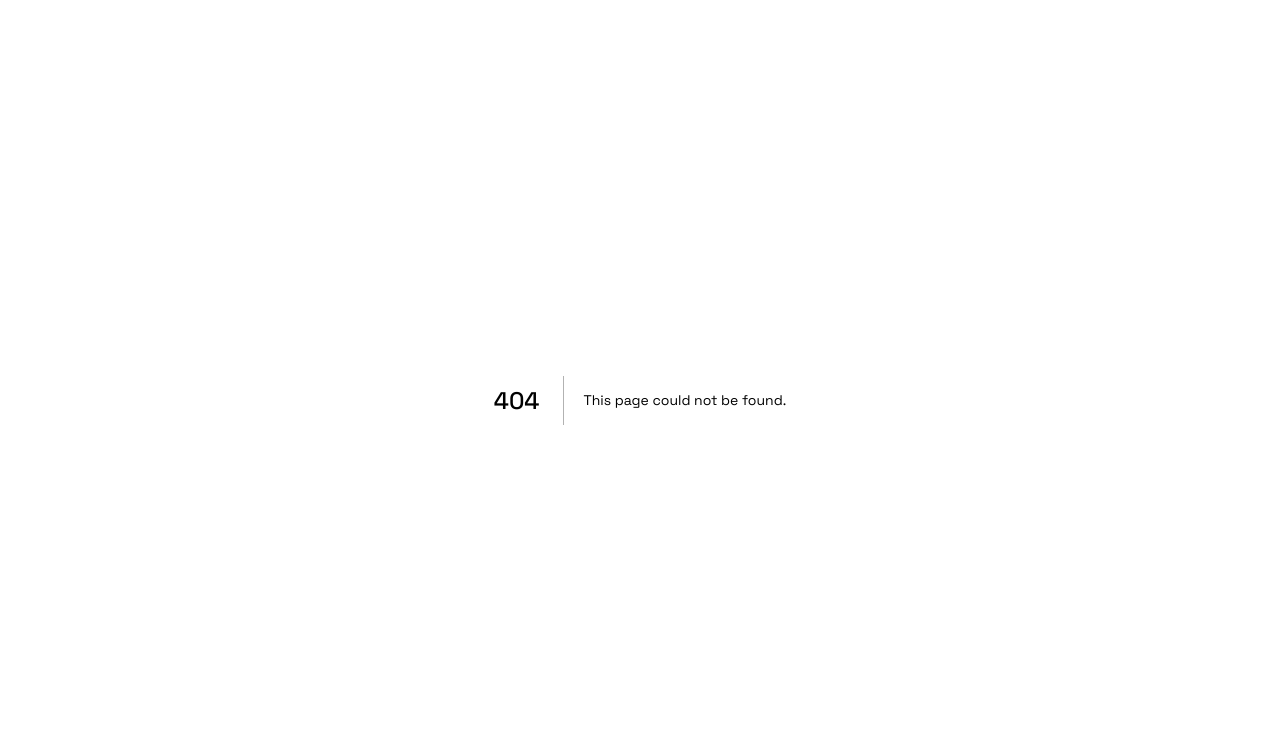
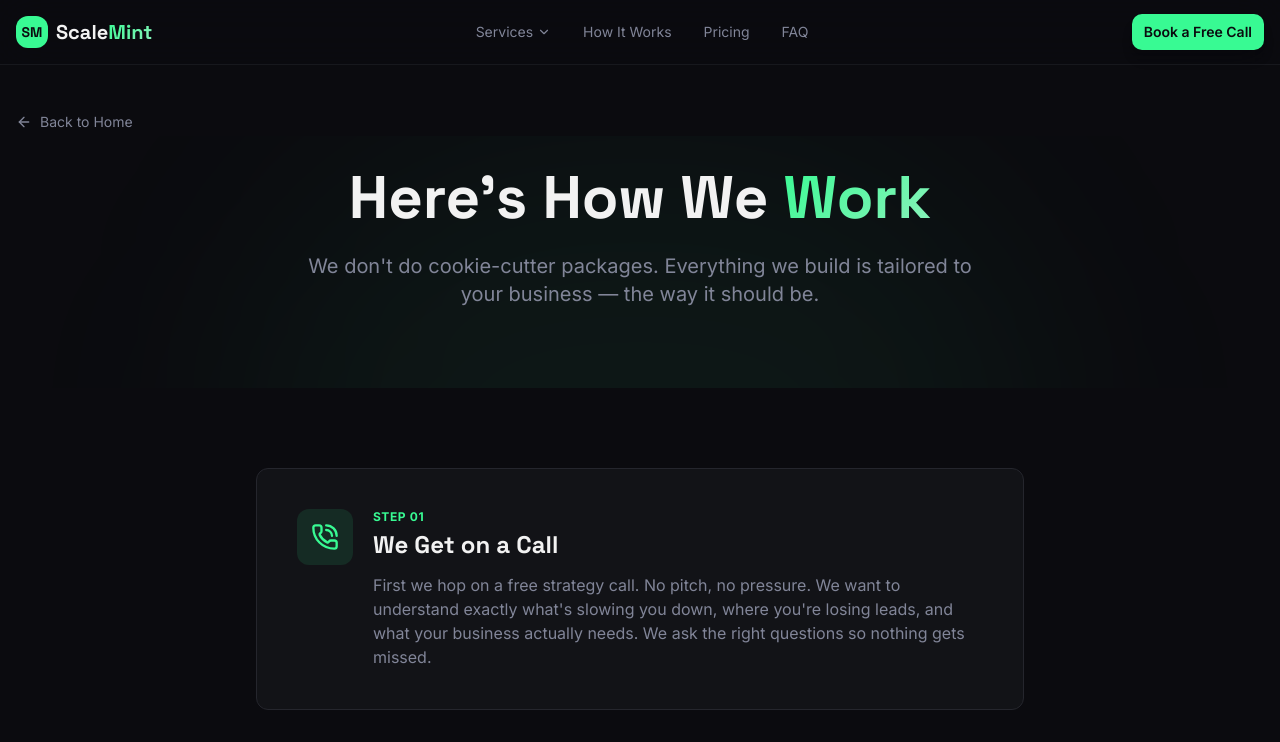
Before and after one commit to jcdammert/scale-mint, a Next.js app: page /how-it-works in a window 1280 px wide. Before the commit this address had no page. Shown: the top 742 px of the page. Built offline with nearby package versions, Linux system fonts and the light colour scheme.

Commit message:
Add dedicated How It Works page
- Create /how-it-works page with 5-step process breakdown
- Update navbar link from anchor to dedicated route
- Matches existing site design with card-glass components and animations

Co-Authored-By: Claude Opus 4.6 <noreply@anthropic.com>

```diff
--- /dev/null
+++ b/src/app/how-it-works/page.tsx
@@ -0,0 +1,168 @@
+"use client";
+
+import Navbar from "@/components/Navbar";
+import Footer from "@/components/Footer";
+import { Button } from "@/components/ui/button";
+import { motion } from "framer-motion";
+import {
+  ArrowLeft,
+  ArrowRight,
+  PhoneCall,
+  Handshake,
+  Hammer,
+  MonitorPlay,
+  HeartHandshake,
+} from "lucide-react";
+import Link from "next/link";
+
+const steps = [
+  {
+    step: "01",
+    icon: PhoneCall,
+    title: "We Get on a Call",
+    description:
+      "First we hop on a free strategy call. No pitch, no pressure. We want to understand exactly what's slowing you down, where you're losing leads, and what your business actually needs. We ask the right questions so nothing gets missed.",
+  },
+  {
+    step: "02",
+    icon: Handshake,
+    title: "We See If It's a Good Fit",
+    description:
+      "We're honest about this — we only work with business owners who are serious about growing. If you're not ready to invest in your business or you're looking for a magic fix overnight, we're probably not the right fit. But if you're committed to building something real, we want to work with you.",
+  },
+  {
+    step: "03",
+    icon: Hammer,
+    title: "We Build Everything For You",
+    description:
+      "Once we're aligned, we get to work. Website, marketing, automations, CRM — whatever your business needs, we build it from the ground up and tailor it specifically to how you operate. No templates, no shortcuts.",
+  },
+  {
+    step: "04",
+    icon: MonitorPlay,
+    title: "We Hand It Over and Show You Everything",
+    description:
+      "When it's done, we walk you through the whole system on a recorded call so you know exactly how everything works. You're in control. We're not trying to keep you dependent on us — we want you to feel confident running it yourself.",
+  },
+  {
+    step: "05",
+    icon: HeartHandshake,
+    title: "We Stay in Your Corner",
+    description:
+      "Think of the monthly fee like paying an office staff member — except a fraction of the cost because we use AI and have systems that make everything run lean. It covers your hosting, keeps everything running smoothly, and means we're always available when you need a change or something comes up.",
+  },
+];
+
+export default function HowItWorksPage() {
+  return (
+    <div className="min-h-screen bg-background">
+      <Navbar />
+
+      {/* Back Link */}
+      <div className="container mx-auto px-4 pt-28">
+        <Link
+          href="/"
+          className="inline-flex items-center gap-2 text-sm text-muted-foreground hover:text-primary transition-colors"
+        >
+          <ArrowLeft size={16} />
+          Back to Home
+        </Link>
+      </div>
+
+      {/* Hero */}
+      <section className="relative overflow-hidden pt-8 pb-14 md:pb-20">
+        <div className="pointer-events-none absolute top-0 left-1/2 -translate-x-1/2 h-[600px] w-[800px] rounded-full bg-primary/5 blur-[120px]" />
+        <div className="container relative mx-auto px-4 text-center">
+          <motion.h1
+            initial={{ opacity: 0, y: 30 }}
+            animate={{ opacity: 1, y: 0 }}
+            transition={{ duration: 0.7 }}
+            className="mx-auto max-w-4xl font-heading text-4xl font-bold leading-tight text-foreground md:text-6xl"
+          >
+            {"Here's How We "}
+            <span className="text-gradient">Work</span>
+          </motion.h1>
+          <motion.p
+            initial={{ opacity: 0, y: 20 }}
+            animate={{ opacity: 1, y: 0 }}
+            transition={{ duration: 0.7, delay: 0.15 }}
+            className="mx-auto mt-6 max-w-2xl text-lg text-muted-foreground md:text-xl"
+          >
+            {"We don't do cookie-cutter packages. Everything we build is tailored to your business — the way it should be."}
+          </motion.p>
+        </div>
+      </section>
+
+      {/* Steps */}
+      <section className="section-padding pt-0">
+        <div className="container mx-auto">
+          <div className="mx-auto max-w-3xl space-y-8">
+            {steps.map((s, i) => (
+              <motion.div
+                key={s.step}
+                initial={{ opacity: 0, y: 30 }}
+                whileInView={{ opacity: 1, y: 0 }}
+                viewport={{ once: true }}
+                transition={{ delay: i * 0.1 }}
+                className="card-glass p-8 md:p-10 transition-all duration-300 hover:border-primary/30"
+              >
+                <div className="flex items-start gap-5">
+                  <div className="shrink-0">
+                    <div className="flex h-14 w-14 items-center justify-center rounded-xl bg-primary/10">
+                      <s.icon size={28} className="text-primary" />
+                    </div>
+                  </div>
+                  <div>
+                    <div className="mb-1 text-xs font-bold uppercase tracking-wider text-primary">
+                      Step {s.step}
+                    </div>
+                    <h2 className="mb-3 font-heading text-xl font-bold text-foreground md:text-2xl">
+                      {s.title}
+                    </h2>
+                    <p className="text-sm leading-relaxed text-muted-foreground md:text-base">
+                      {s.description}
+                    </p>
+                  </div>
+                </div>
+              </motion.div>
+            ))}
+          </div>
+        </div>
+      </section>
+
+      {/* CTA */}
+      <section className="section-padding pt-0">
+        <div className="container mx-auto">
+          <motion.div
+            initial={{ opacity: 0, y: 30 }}
+            whileInView={{ opacity: 1, y: 0 }}
+            viewport={{ once: true }}
+            className="card-glass mx-auto max-w-3xl p-12 text-center"
+          >
+            <h2 className="font-heading text-3xl font-bold text-foreground md:text-4xl">
+              {"Ready to See If We're a "}
+              <span className="text-gradient">Good Fit?</span>
+            </h2>
+            <p className="mt-4 text-muted-foreground">
+              {"Book a free strategy call — no pressure, no pitch. Just a real conversation about your business and how we can help."}
+            </p>
+            <div className="mt-8">
+              <a href="/book">
+                <Button
+                  variant="cta"
+                  size="lg"
+                  className="px-8 py-6 text-base"
+                >
+                  Book a Free Strategy Call
+                  <ArrowRight size={18} />
+                </Button>
+              </a>
+            </div>
+          </motion.div>
+        </div>
+      </section>
+
+      <Footer />
+    </div>
+  );
+}
--- a/src/components/Navbar.tsx
+++ b/src/components/Navbar.tsx
@@ -14,7 +14,7 @@ const serviceLinks = [
 ];
 
 const navLinks = [
-  { label: "How It Works", href: "/#how-it-works" },
+  { label: "How It Works", href: "/how-it-works" },
   { label: "Pricing", href: "/pricing" },
   { label: "FAQ", href: "/#faq" },
 ];
```
